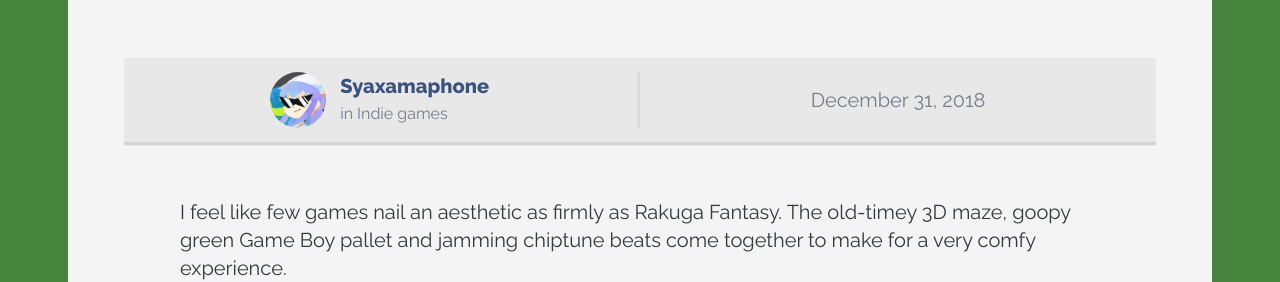
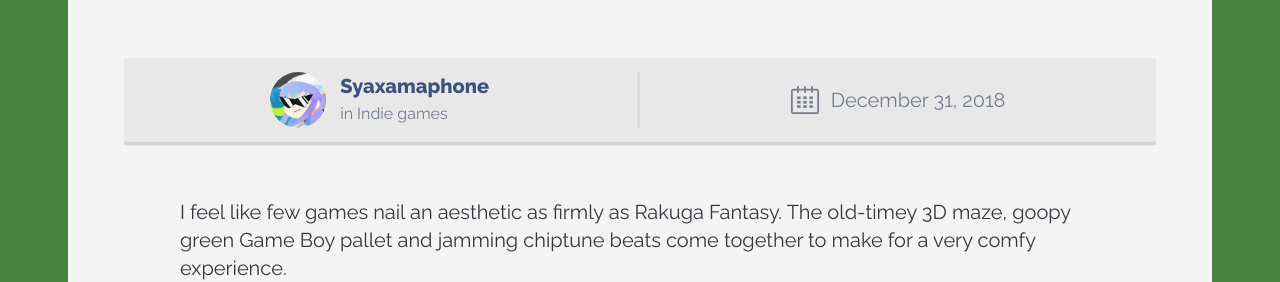
Before and after one commit to lfgg/lfgg.github.io, a Jekyll site: the page built from _posts/2018-12-31-rakuga-fantasy.md, in a window 1280 px wide. Shown: the part 503-785 px from the top of the page. Built offline with Jekyll 4.4.1, drawn with Linux system fonts in a browser that asks for light colours.

Commit message:
Calendar icon

```diff
--- a/_layouts/article.html
+++ b/_layouts/article.html
@@ -27,6 +27,9 @@ layout: default
                                 </div>
                                 <div class="o-grid__item u-1/1 u-1/2@tablet">
                                     <p class="c-article__date u-margin-bottom-none">
+                                        <i class="c-icon">
+                                            {% include icons/icon-calendar.svg %}
+                                        </i>
                                         {{ page.date | date: '%B %d, %Y' }}
                                     </p>
                                 </div>
--- a/_sass/components/_components.article.scss
+++ b/_sass/components/_components.article.scss
@@ -80,6 +80,13 @@
 
     &__date {
         color: $luigi-gray-dark;
+
+        .c-icon {
+            vertical-align: middle;
+            margin-top: -$spacing-tiny/2;
+            margin-right: $spacing-tiny;
+            fill: $luigi-gray-dark;
+        }
     }
 
     &__signature {
```
Also changed, not shown: _includes/icons/icon-calendar.svg (added).
